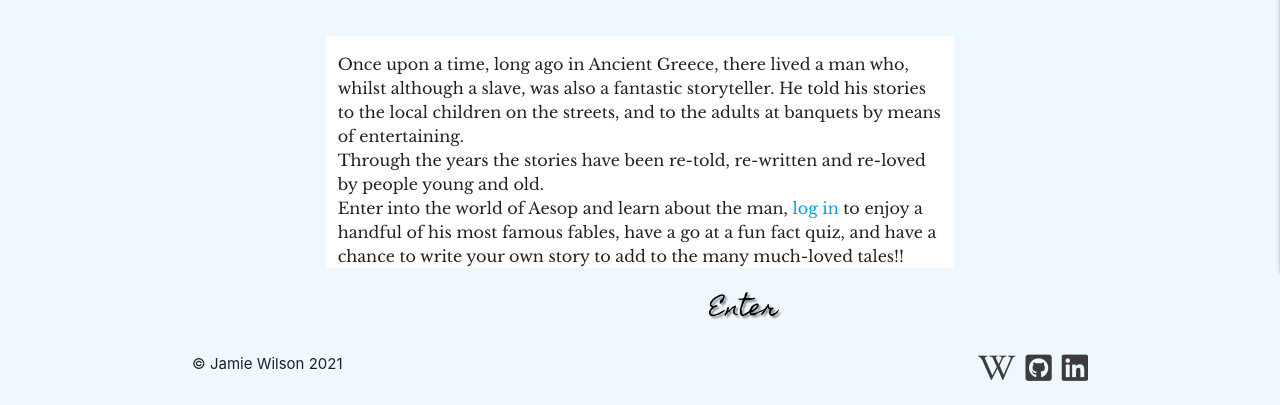
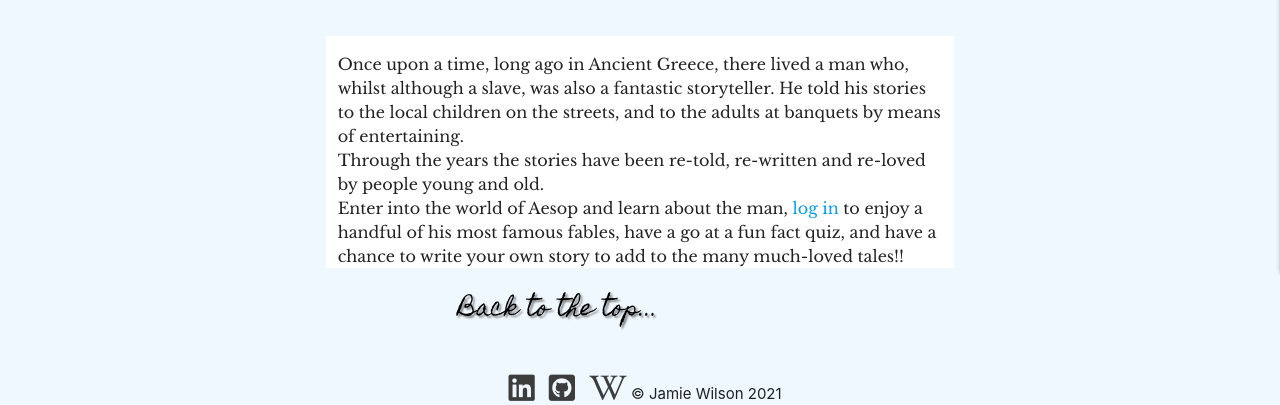
Before and after one commit to JamieWilson2000/aesopsfablesms3, a Flask app: page / in a window 1280 px wide. Shown: the part 588-993 px from the top of the page. Before the commit the page ends 969 px from the top, so only its background shows below. Run offline with Flask 2, Linux system fonts and the light colour scheme; some libraries are stand-ins or nearby versions.

```diff
--- a/app.py
+++ b/app.py
@@ -55,11 +55,17 @@ def registered():
 def profile(username):
     username = session["user"]
     stories = mongo.db.competition.find({"username": username})
-    print('--------------------------------')
-    print(f'Stories: {stories}')
-    print('--------------------------------')
-    return render_template(
-        "profile.html", username=username, stories=stories)
+
+    if stories.count()== 0:
+        flash("You haven't written any stories yet!!")
+        flash("Head over to the competition page to submit a story!")
+        return render_template("profile.html", username=username)
+    else:
+        return render_template(
+            "profile.html", username=username, stories=stories)
+
+
+
 
 
 @app.route("/login", methods=["GET", "POST"])
@@ -119,12 +125,13 @@ def register():
 @app.route("/competition", methods=["GET", "POST"])
 def competition():
     if request.method == "POST":
+
         # stories = mongo.db.competition.find_one()
         competition = {
-            "username": session['user'],
-            "storytitle": request.form.get("storytitle"),
-            "story": request.form.get("story")
-            }
+        "username": session['user'],
+        "storytitle": request.form.get("storytitle"),
+        "story": request.form.get("story")
+        }
         mongo.db.competition.insert_one(competition)
 
         flash("Well done {}, best of luck !!".format(session['user']))
--- a/static/css/style.css
+++ b/static/css/style.css
@@ -151,3 +151,13 @@ img {
     margin-top: 10px;
     right: 10%;
 }
+.footer {
+    width: 100%;
+    position: absolute;
+    text-align: center;
+
+}
+.right {
+    margin-left:10px;
+    text-align:center;
+}
--- a/templates/base.html
+++ b/templates/base.html
@@ -79,12 +79,14 @@
     </main>
 
     <footer>
-        <div class="footer-copyright">
-            <div class="container footer">
-                © Jamie Wilson 2021
-                <a class="right" href="https://www.linkedin.com/in/jamie-wilson-b74553203" target=_blank><i class="fab fa-linkedin icons"></i></a>
-                <a class="right" href="https://github.com/JamieWilson2000?tab=repositories" target=_blank><i class="fab fa-github-square icons"></i></i></a>
-                <a class="right" href="https://en.wikipedia.org/wiki/Aesop%27s_Fables" target=_blank><i class="fab fa-wikipedia-w icons"></i></a>
+        <div>
+            <div class="col s12 container footer">
+
+                <a href="https://www.linkedin.com/in/jamie-wilson-b74553203" target=_blank><i class="fab fa-linkedin icons"></i></a>
+                <a href="https://github.com/JamieWilson2000?tab=repositories" target=_blank><i class="fab fa-github-square icons"></i></i></a>
+                <a href="https://en.wikipedia.org/wiki/Aesop%27s_Fables" target=_blank><i class="fab fa-wikipedia-w icons"></i></a>
+                <span>© Jamie Wilson 2021</span>
+
             </div>
         </div>
     </footer>
--- a/templates/competition.html
+++ b/templates/competition.html
@@ -55,6 +55,7 @@
                     Submit <i class="fas fa-sign-in-alt"></i>
                 </button>
             </div>
+
         </div>
     </form>
 </div>
--- a/templates/home.html
+++ b/templates/home.html
@@ -26,8 +26,9 @@
         </div>
     </div>
 
+    <!--Bottom Navigation buttons-->
     <div class="row">
-        <a href="{{ url_for('history') }}" class="col s6 offset-s6"><span class="flow-text text-nav text-decoration">Enter</span></a>
+        <a href="{{ url_for('home') }}" class="col s12"><span class="flow-text text-nav text-decoration">Back to the top...</span></a>
       </div>
 </div>
 
```
Also changed, not shown: templates/fables.html (+2 -7 lines).
